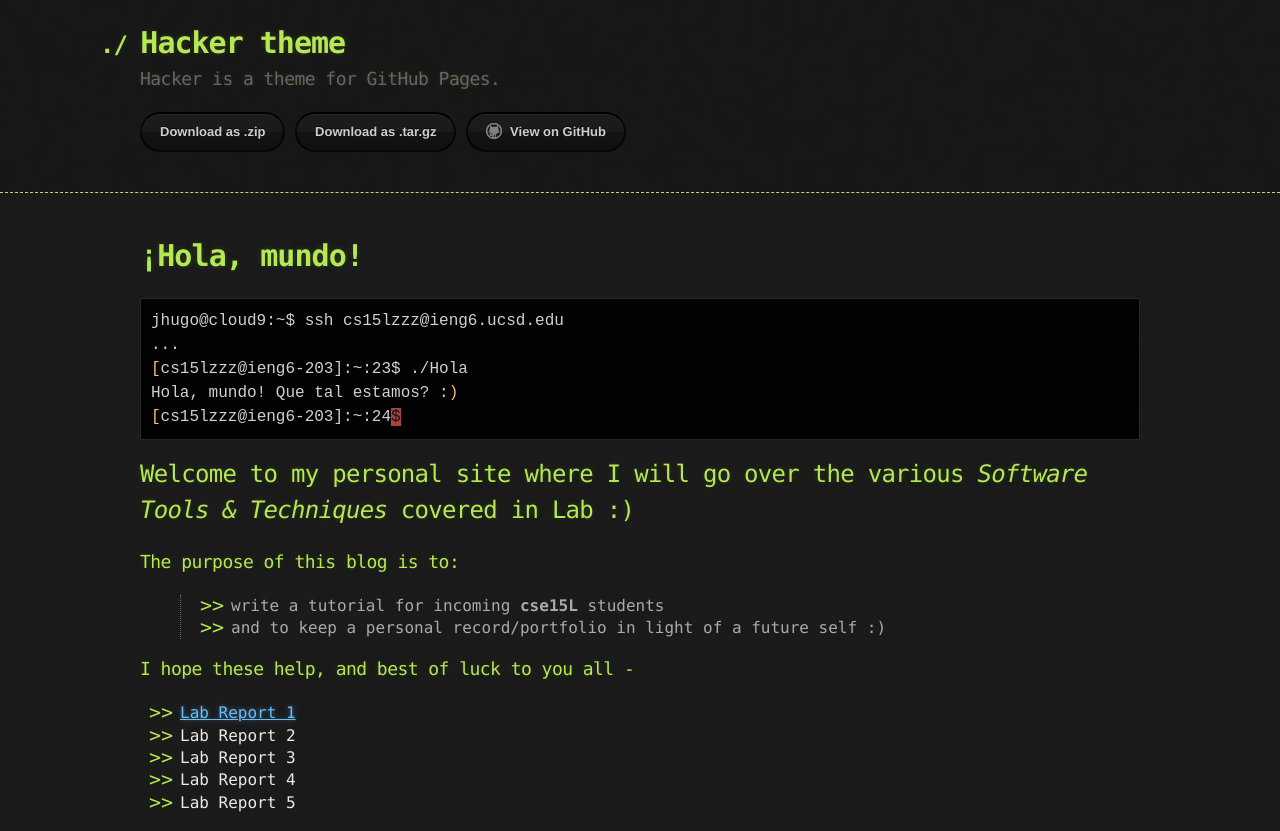
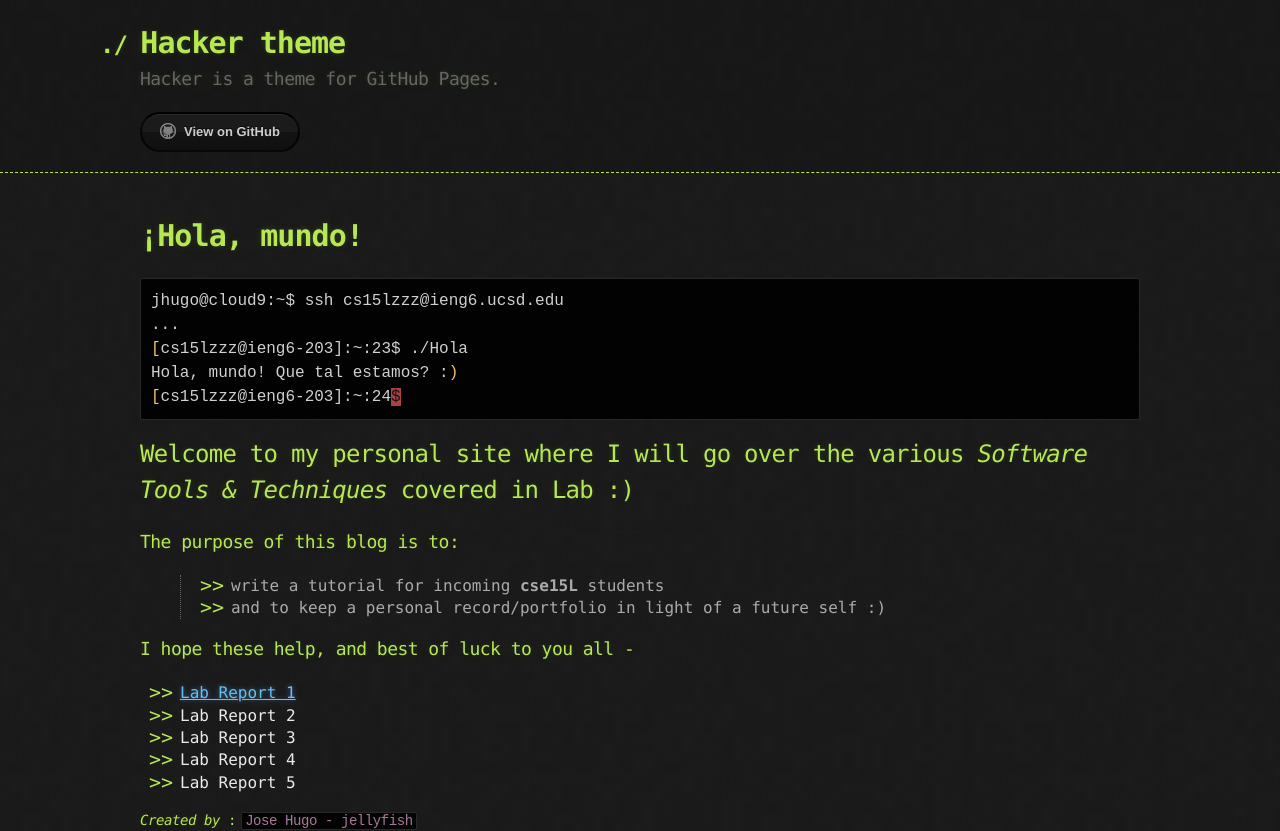
Before and after one commit to jhugomagana/cse15l-lab-reports, a Jekyll site: the page built from index.md, in a window 1280 px wide. Shown: the top 831 px of the page. Built offline with Jekyll 4.4.1, drawn with Linux system fonts in a browser that asks for light colours; our own code applies the rules of GitHub Pages for plain Markdown files.

Commit message:
remove .tar and .zip for now

```diff
--- a/_layouts/default.html
+++ b/_layouts/default.html
@@ -20,11 +20,11 @@
         </a>
         <h2>{{ site.description | default: site.github.project_tagline }}</h2>
 
-        <section id="downloads">
+<!--         <section id="downloads">
           {% if site.show_downloads %}
             <a href="{{ site.github.zip_url }}" class="btn">Download as .zip</a>
             <a href="{{ site.github.tar_url }}" class="btn">Download as .tar.gz</a>
-          {% endif %}
+          {% endif %} -->
           <a href="{{ site.github.repository_url }}" class="btn btn-github"><span class="icon"></span>View on GitHub</a>
         </section>
       </div>
```
